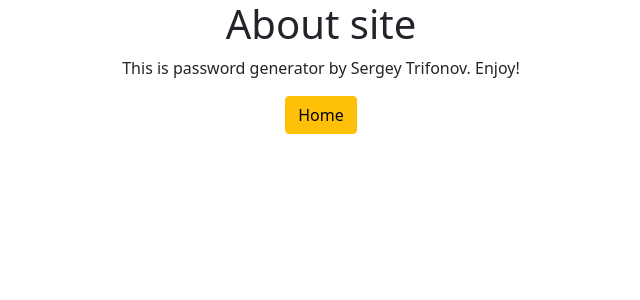
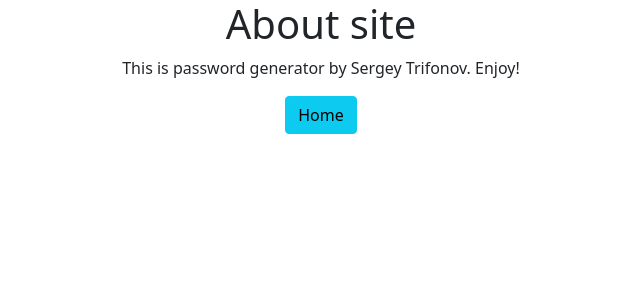
Before and after one commit to stal722/django3-password-generator, a Django app: page /about/ in a window 1280 px wide. Shown: the top 300 px of the page, without its empty margins (319-959 px from the left). Run offline with Django 3.2, Linux system fonts and the light colour scheme.

Commit message:
i made some tweaks

```diff
--- a/generator/templates/generator/about.html
+++ b/generator/templates/generator/about.html
@@ -5,5 +5,5 @@
 
     <p>This is password generator by Sergey Trifonov. Enjoy!</p>
 
-    <a href="{% url 'home' %}" class="btn btn-warning">Home</a>
+    <a href="{% url 'home' %}" class="btn btn-info">Home</a>
 </div>
--- a/password_generator/settings.py
+++ b/password_generator/settings.py
@@ -20,7 +20,7 @@ BASE_DIR = Path(__file__).resolve().parent.parent
 # See https://docs.djangoproject.com/en/3.1/howto/deployment/checklist/
 
 # SECURITY WARNING: keep the secret key used in production secret!
-SECRET_KEY = 'q#*ss3v=)fy@(rl_hycp2ojgd7)yxqqy%qgkb9js!nre^64lko'
+SECRET_KEY = 'q#*ss3v=)fy@(rl_hycp2ojgdndosdnwoeidnoew7)yxqqy%qgkb9js!nre^64lko'
 
 # SECURITY WARNING: don't run with debug turned on in production!
 DEBUG = True
```
